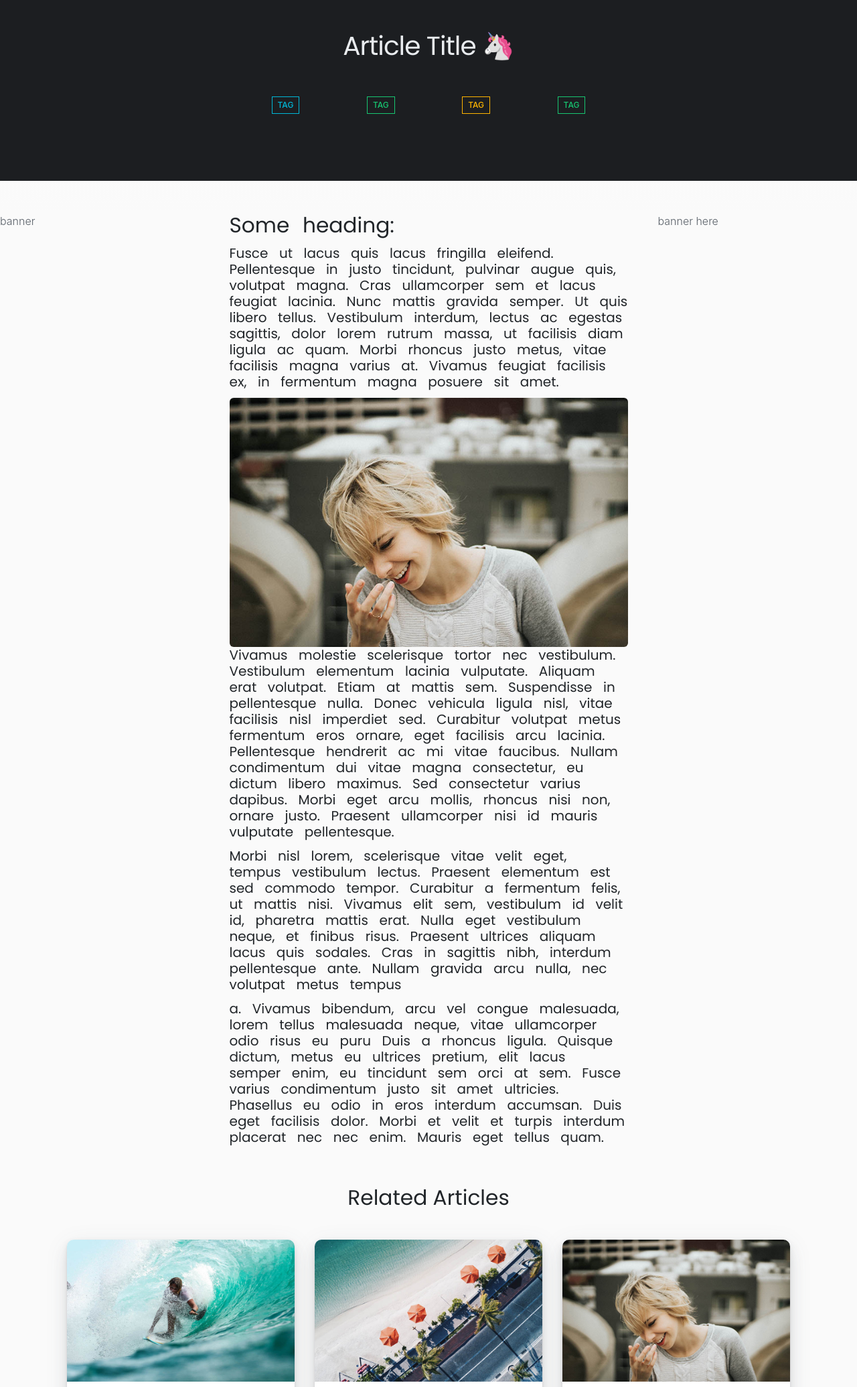
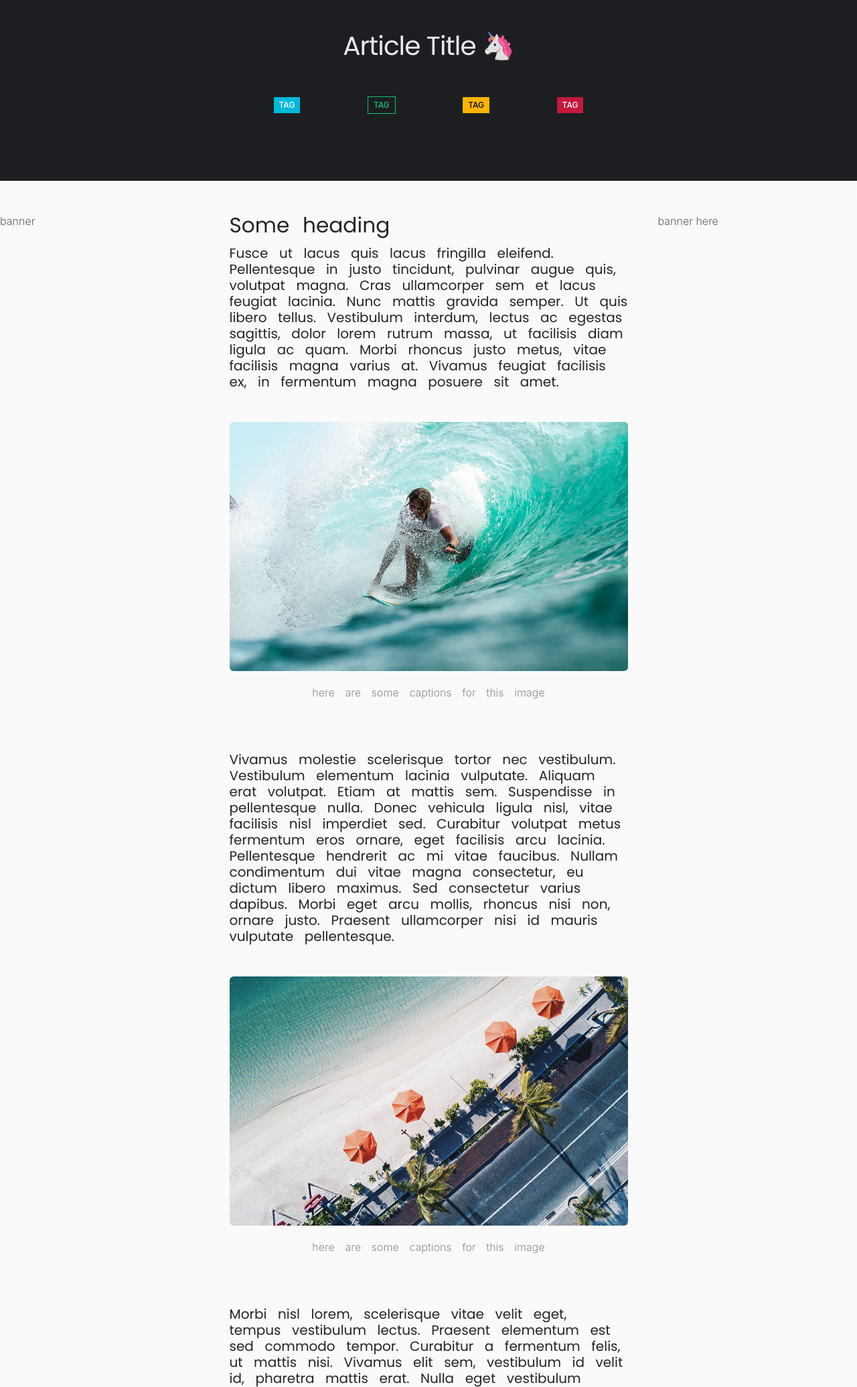
Before and after one commit to MirzaFaizan/smartAfriceBlog, a plain HTML site: page article.html in a window 1280 px wide. Shown: the part 182-2253 px from the top of the page at 67% size. Drawn offline with nearby package versions, Linux system fonts and the light colour scheme.

Commit message:
Added some images

```diff
--- a/article.html
+++ b/article.html
@@ -28,10 +28,10 @@
                         <h2 class="text-light mb-2">Article Title 🦄</h2>
                     </div>
                     <div class="text-center">
-                            <span class="badge ml-5 mr-5 mt-0 mb-0 badge-squared badge-outline-info">TAG</span>
+                            <span class="badge ml-5 mr-5 mt-0 mb-0 badge-squared badge-info">TAG</span>
                             <span class="badge ml-5 mr-5 mt-0 mb-0 badge-squared badge-outline-success">TAG</span>
-                            <span class="badge ml-5 mr-5 mt-0 mb-0 badge-squared badge-outline-warning">TAG</span>
-                            <span class="badge ml-5 mr-5 mt-0 mb-0 badge-squared badge-outline-success">TAG</span>
+                            <span class="badge ml-5 mr-5 mt-0 mb-0 badge-squared badge-warning">TAG</span>
+                            <span class="badge ml-5 mr-5 mt-0 mb-0 badge-squared badge-danger">TAG</span>
                     </div>
 
 
@@ -45,7 +45,7 @@
             </div>
             <div class="col-lg-6">
                     <div class="container article-content">
-                                    <h3>Some heading:</h3>
+                                    <h3 class="text-capatalize">Some heading</h3>
                                     <h5>
                                     Fusce ut lacus quis lacus fringilla eleifend. Pellentesque in justo tincidunt,
                                     pulvinar augue quis, volutpat magna. Cras ullamcorper sem et lacus feugiat lacinia.
@@ -55,9 +55,9 @@
 
 
                                     </h5>
-                                    <center>
-                                            <img src="images/3.jpg" class="img-thumbnail mb-10 mt-10" alt="">
-
+                                    <center class="mb-5 mt-5">
+                                            <img src="images/1.jpg" class="img-thumbnail" alt="">
+                                            <label for="" class="text-muted" >here are some captions for this image</label>
                                     </center>
                                     <h5>
                                             Vivamus molestie scelerisque tortor nec vestibulum. Vestibulum elementum lacinia vulputate. Aliquam erat volutpat.
@@ -67,14 +67,20 @@
                                              Sed consectetur varius dapibus. Morbi eget arcu mollis, rhoncus nisi non, ornare justo. Praesent ullamcorper nisi id mauris vulputate pellentesque.
 
                                     </h5>
-
+                                    <center class="mb-5 mt-5">
+                                        <img src="images/2.jpg" class="img-thumbnail" alt="">
+                                        <label for="" class="text-muted" >here are some captions for this image</label>
+                                    </center>
                                     <h5>
                                         Morbi nisl lorem, scelerisque vitae velit eget, tempus vestibulum lectus. Praesent elementum est sed commodo tempor. Curabitur a fermentum felis,
                                         ut mattis nisi. Vivamus elit sem, vestibulum id velit id, pharetra mattis erat. Nulla eget vestibulum neque, et finibus risus.
                                         Praesent ultrices aliquam lacus quis sodales. Cras in sagittis nibh, interdum pellentesque ante. Nullam gravida arcu nulla, nec volutpat metus tempus
 
                                     </h5>
-
+                                    <center class="mb-5 mt-5">
+                                        <img src="images/3.jpg" class="img-thumbnail" alt="">
+                                        <label for="" class="text-muted" >here are some captions for this image</label>
+                                    </center>
                                     <h5>
                                             a. Vivamus bibendum, arcu vel congue malesuada, lorem tellus malesuada neque, vitae ullamcorper odio risus eu puru                              Duis a rhoncus ligula. Quisque dictum, metus eu ultrices pretium, elit lacus semper enim, eu tincidunt sem orci at sem.
                                    Fusce varius condimentum justo sit amet ultricies. Phasellus eu odio in eros interdum accumsan.
--- a/css/styles.css
+++ b/css/styles.css
@@ -473,3 +473,8 @@
   word-spacing: 0.7rem;
   line-height: 4;
 }
+
+h5.article-content{
+  margin-top: 4rem;
+  margin-bottom: 4rem;
+}
```
